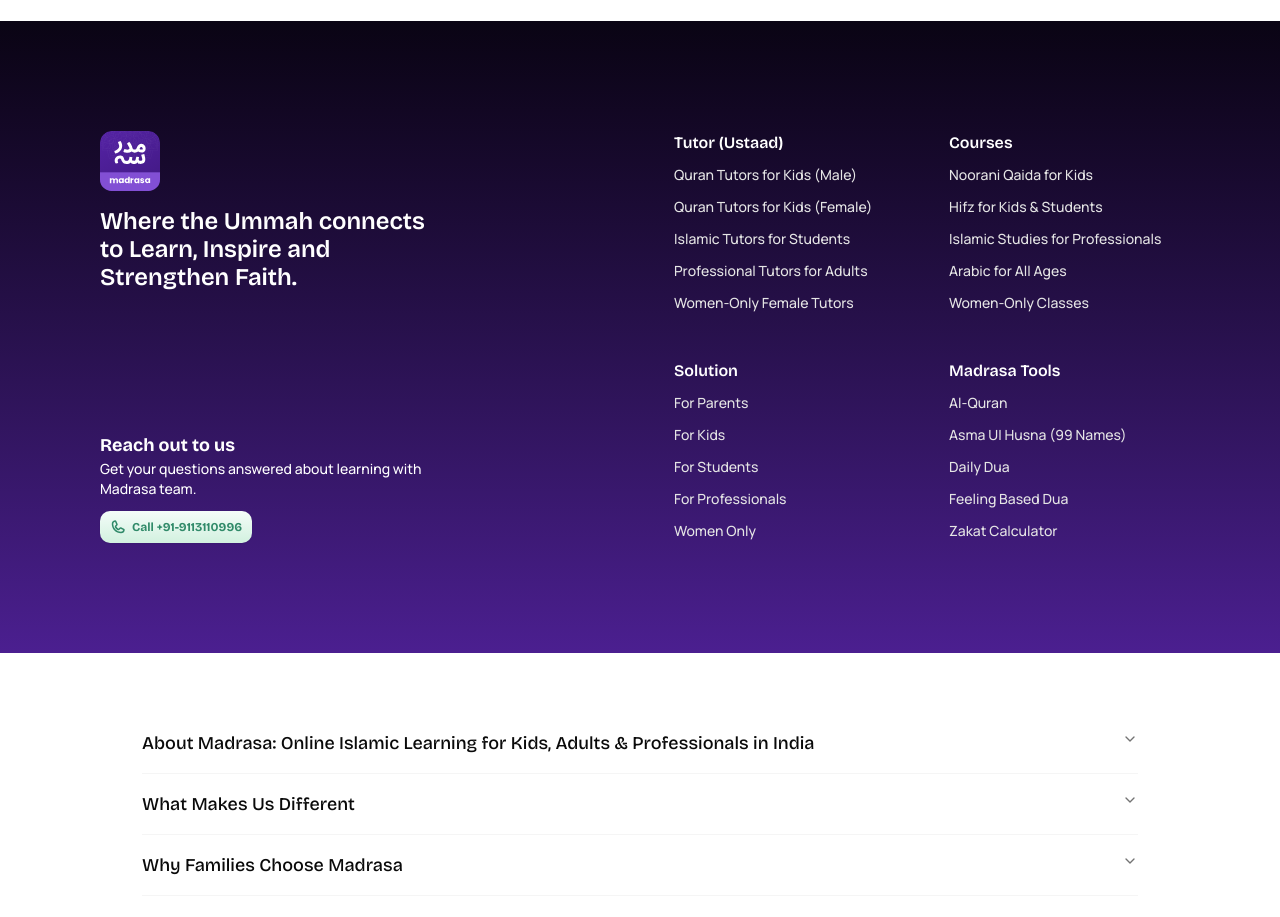
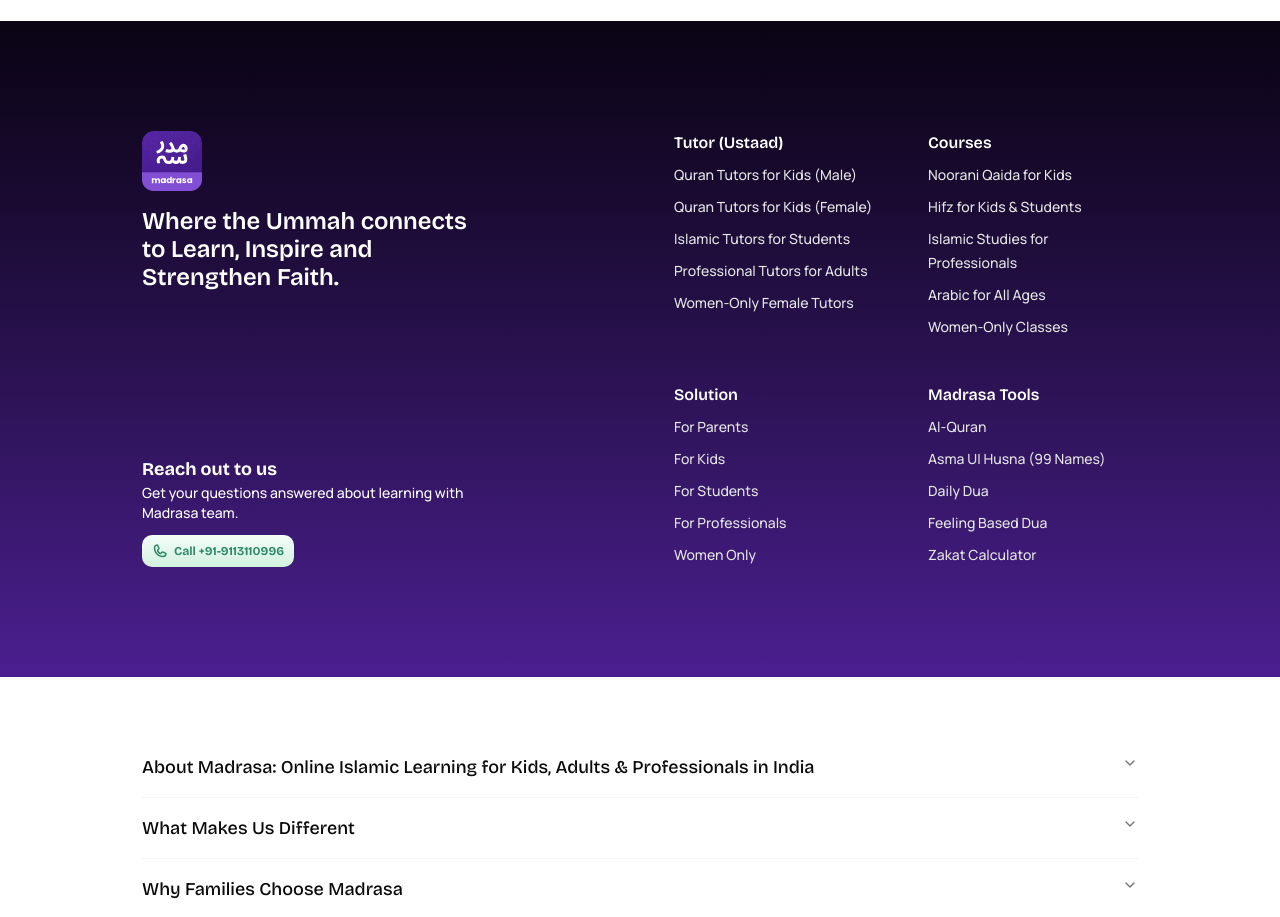
Before and after one commit to aumirza/madrasa-landing, a Next.js app: page / in a window 1280 px wide. Shown: the part 5880-6797 px from the top of the page. Built offline with nearby package versions, Linux system fonts and the light colour scheme.

Commit message:
fix: replace div with Container in FooterTop

```diff
--- a/src/components/layouts/Footer.tsx
+++ b/src/components/layouts/Footer.tsx
@@ -14,7 +14,7 @@ function FooterTop() {
       className="bg-gradient-to-b from-[#0A0414] to-[#4B1F90] px-3 py-5 sm:px-[6.25rem] sm:py-[110px]"
       fluid
     >
-      <div className="flex flex-col gap-10 sm:flex-row sm:gap-17">
+      <Container className="flex flex-col gap-10 sm:flex-row sm:gap-17">
         <div className="flex flex-1 flex-col gap-2 ">
           <div className="flex h-full w-[21.75rem] flex-col justify-between text-white">
             <div className="space-y-4">
@@ -132,7 +132,7 @@ function FooterTop() {
             </div>
           ))}
         </div>
-      </div>
+      </Container>
     </Container>
   );
 }
```
